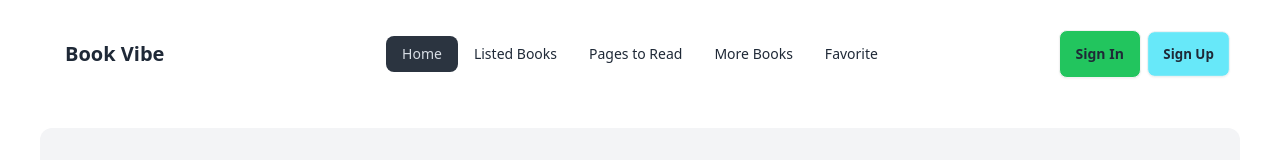
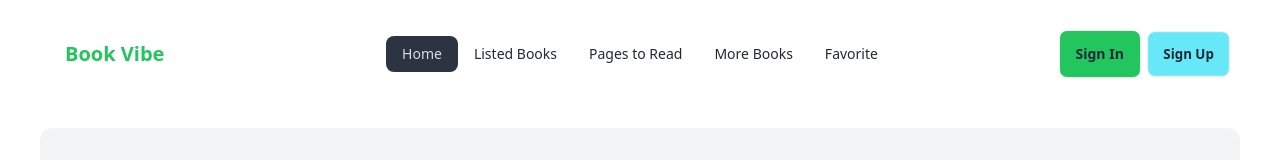
Before and after one commit to Masudur400/assignment-eight, a React (Vite) app: page / in a window 1280 px wide. Shown: the top 160 px of the page. Built offline with nearby package versions, Linux system fonts and the light colour scheme.

Commit message:
last update

```diff
--- a/src/components/NavBar/NavBar.jsx
+++ b/src/components/NavBar/NavBar.jsx
@@ -25,7 +25,7 @@
          {links}
       </ul>
     </div>
-    <a className="btn btn-ghost text-xl">Book Vibe</a>
+    <a className="btn btn-ghost text-xl text-green-500 font-bold">Book Vibe</a>
   </div>
   <div className="navbar-center hidden lg:flex">
     <ul className="menu menu-horizontal px-1">
```
